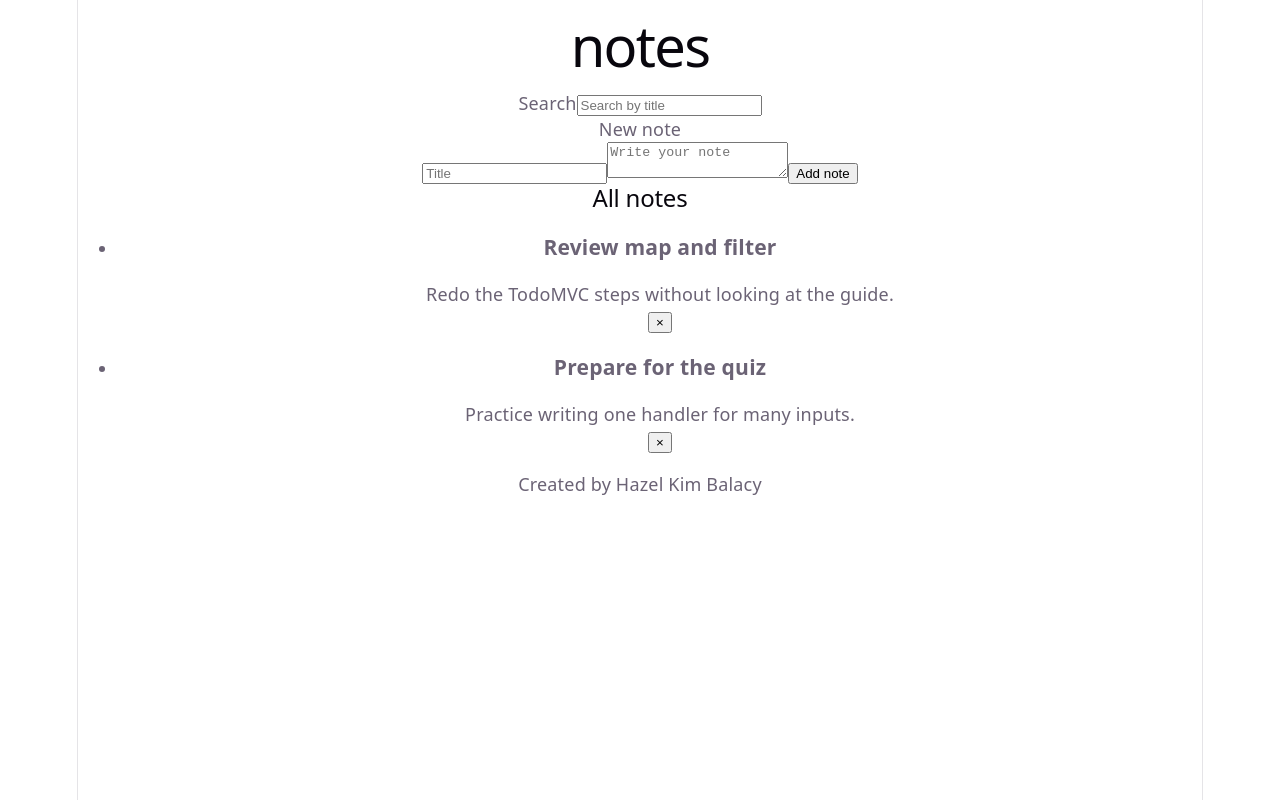
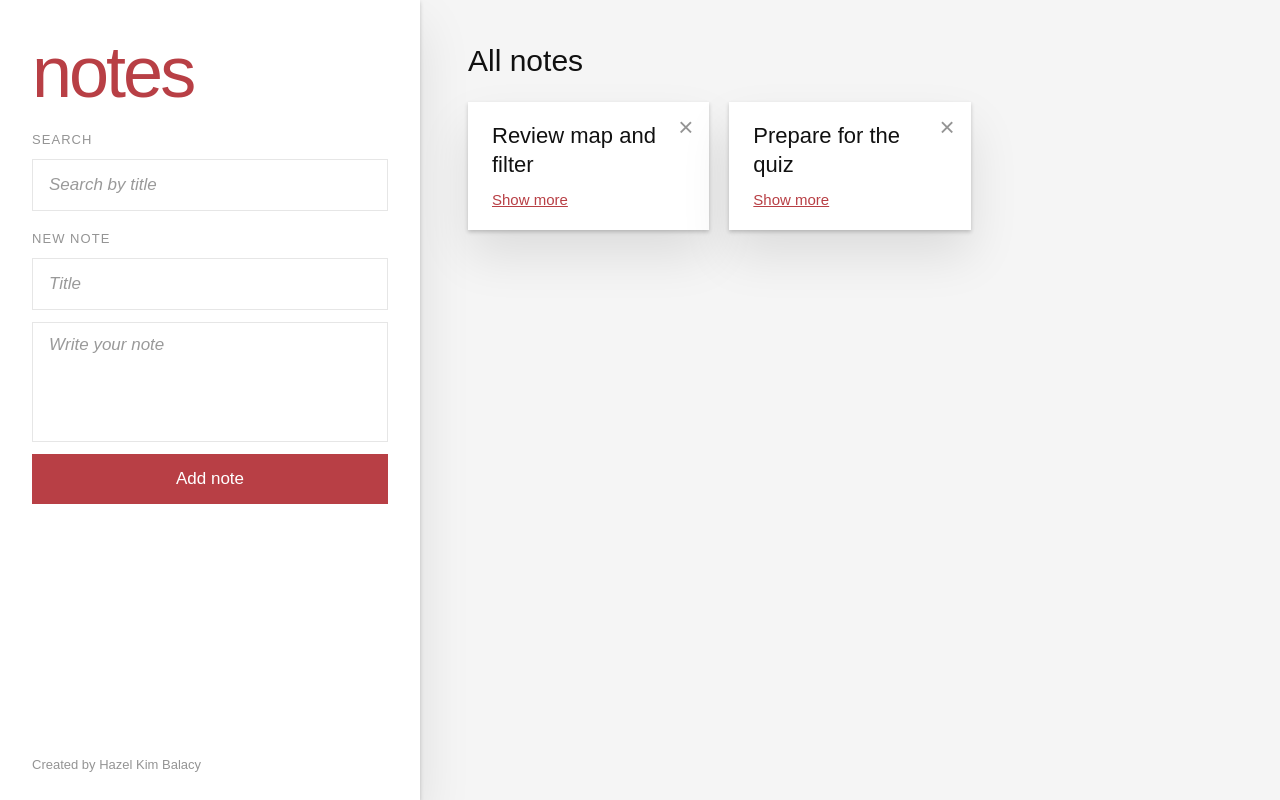
Before and after one commit to HazelKimBalacy/csit340G6-notes, a React (Vite) app: page / in a window 1280 px wide. Built offline with nearby package versions, Linux system fonts and the light colour scheme.

Commit message:
fix: align app with Notes Lab behavior

```diff
--- a/src/App.css
+++ b/src/App.css
@@ -166,6 +166,11 @@
   color: #c18585;
 }
 
+.empty-message {
+  color: #949494;
+  font-size: 17px;
+}
+
 .info {
   position: fixed;
   bottom: 28px;
--- a/src/App.jsx
+++ b/src/App.jsx
@@ -1,5 +1,6 @@
 import Notes from './components/Notes.jsx'
 import Info from './components/Info.jsx'
+import './App.css'
 
 function App() {
   return (
--- a/src/components/NoteCard.jsx
+++ b/src/components/NoteCard.jsx
@@ -7,18 +7,15 @@ function NoteCard({ title, body }) {
   return (
     <div>
       <h3 className="note-title">{title}</h3>
-      <p className="note-body">
-        {showMore ? body : `${body.slice(0, 80)}${body.length > 80 ? '...' : ''}`}
-      </p>
-      {body.length > 80 && (
+      {showMore && <p className="note-body">{body}</p>}
       <button
         className="show-more"
         type="button"
-          onClick={() => setShowMore(!showMore)}
+        aria-expanded={showMore}
+        onClick={() => setShowMore((expanded) => !expanded)}
       >
         {showMore ? 'Show less' : 'Show more'}
       </button>
-      )}
     </div>
   )
 }
--- a/src/components/Notes.jsx
+++ b/src/components/Notes.jsx
@@ -16,26 +16,29 @@ function Notes() {
     },
   ])
 
-  const [title, setTitle] = useState('')
-  const [body, setBody] = useState('')
+  const [form, setForm] = useState({ title: '', body: '' })
   const [search, setSearch] = useState('')
+
+  function handleChange(event) {
+    const { name, value } = event.target
+    setForm((currentForm) => ({ ...currentForm, [name]: value }))
+  }
 
   function handleSubmit(event) {
     event.preventDefault()
 
-    if (!title.trim() || !body.trim()) {
-      return
-    }
+    const title = form.title.trim()
+    const body = form.body.trim()
+    if (!title || !body) return
 
     const newNote = {
-      id: Date.now(),
+      id: crypto.randomUUID(),
       title: title,
       body: body,
     }
 
     setNotes((prevNotes) => [...prevNotes, newNote])
-    setTitle('')
-    setBody('')
+    setForm({ title: '', body: '' })
   }
 
   function handleDelete(id) {
@@ -45,7 +48,7 @@ function Notes() {
   }
 
   const filteredNotes = notes.filter((note) =>
-    note.title.toLowerCase().includes(search.toLowerCase())
+    note.title.toLowerCase().includes(search.trim().toLowerCase())
   )
 
   return (
@@ -70,15 +73,17 @@ function Notes() {
           <p className="field-label">New note</p>
           <input
             className="text-field"
+            name="title"
             placeholder="Title"
-            value={title}
-            onChange={(event) => setTitle(event.target.value)}
+            value={form.title}
+            onChange={handleChange}
           />
           <textarea
             className="text-field note-textarea"
+            name="body"
             placeholder="Write your note"
-            value={body}
-            onChange={(event) => setBody(event.target.value)}
+            value={form.body}
+            onChange={handleChange}
           />
           <button className="add-note-button" type="submit">
             Add note
@@ -90,7 +95,7 @@ function Notes() {
         <h2 className="all-notes-title">All notes</h2>
 
         {filteredNotes.length === 0 ? (
-          <p>No notes yet.</p>
+          <p className="empty-message">No notes found</p>
         ) : (
           <ul className="notes-grid">
             {filteredNotes.map((note) => (
--- a/src/index.css
+++ b/src/index.css
@@ -1,111 +1,27 @@
 :root {
-  --text: #6b6375;
-  --text-h: #08060d;
-  --bg: #fff;
-  --border: #e5e4e7;
-  --code-bg: #f4f3ec;
-  --accent: #aa3bff;
-  --accent-bg: rgba(170, 59, 255, 0.1);
-  --accent-border: rgba(170, 59, 255, 0.5);
-  --social-bg: rgba(244, 243, 236, 0.5);
-  --shadow:
-    rgba(0, 0, 0, 0.1) 0 10px 15px -3px, rgba(0, 0, 0, 0.05) 0 4px 6px -2px;
-
-  --sans: system-ui, 'Segoe UI', Roboto, sans-serif;
-  --heading: system-ui, 'Segoe UI', Roboto, sans-serif;
-  --mono: ui-monospace, Consolas, monospace;
-
-  font: 18px/145% var(--sans);
-  letter-spacing: 0.18px;
-  color-scheme: light dark;
-  color: var(--text);
-  background: var(--bg);
+  font-family: Arial, Helvetica, sans-serif;
   font-synthesis: none;
   text-rendering: optimizeLegibility;
   -webkit-font-smoothing: antialiased;
   -moz-osx-font-smoothing: grayscale;
-
-  @media (max-width: 1024px) {
-    font-size: 16px;
-  }
+  color: #111;
+  background: #f5f5f5;
 }
 
-@media (prefers-color-scheme: dark) {
-  :root {
-    --text: #9ca3af;
-    --text-h: #f3f4f6;
-    --bg: #16171d;
-    --border: #2e303a;
-    --code-bg: #1f2028;
-    --accent: #c084fc;
-    --accent-bg: rgba(192, 132, 252, 0.15);
-    --accent-border: rgba(192, 132, 252, 0.5);
-    --social-bg: rgba(47, 48, 58, 0.5);
-    --shadow:
-      rgba(0, 0, 0, 0.4) 0 10px 15px -3px, rgba(0, 0, 0, 0.25) 0 4px 6px -2px;
-  }
-
-  #social .button-icon {
-    filter: invert(1) brightness(2);
-  }
+* {
+  box-sizing: border-box;
 }
 
-body {
+html,
+body,
+#root {
+  min-width: 320px;
+  min-height: 100%;
   margin: 0;
 }
 
-#root {
-  width: 1126px;
-  max-width: 100%;
-  margin: 0 auto;
-  text-align: center;
-  border-inline: 1px solid var(--border);
-  min-height: 100svh;
-  display: flex;
-  flex-direction: column;
-  box-sizing: border-box;
+button,
+input,
+textarea {
+  font-family: inherit;
 }
-
-h1,
-h2 {
-  font-family: var(--heading);
-  font-weight: 500;
-  color: var(--text-h);
-}
-
-h1 {
-  font-size: 56px;
-  letter-spacing: -1.68px;
-  margin: 32px 0;
-  @media (max-width: 1024px) {
-    font-size: 36px;
-    margin: 20px 0;
-  }
-}
-h2 {
-  font-size: 24px;
-  line-height: 118%;
-  letter-spacing: -0.24px;
-  margin: 0 0 8px;
-  @media (max-width: 1024px) {
-    font-size: 20px;
-  }
-}
-p {
-  margin: 0;
-}
-
-code,
-.counter {
-  font-family: var(--mono);
-  display: inline-flex;
-  border-radius: 4px;
-  color: var(--text-h);
-}
-
-code {
-  font-size: 15px;
-  line-height: 135%;
-  padding: 4px 8px;
-  background: var(--code-bg);
-}
```
Lines whose indentation alone changed are shown as unchanged.
